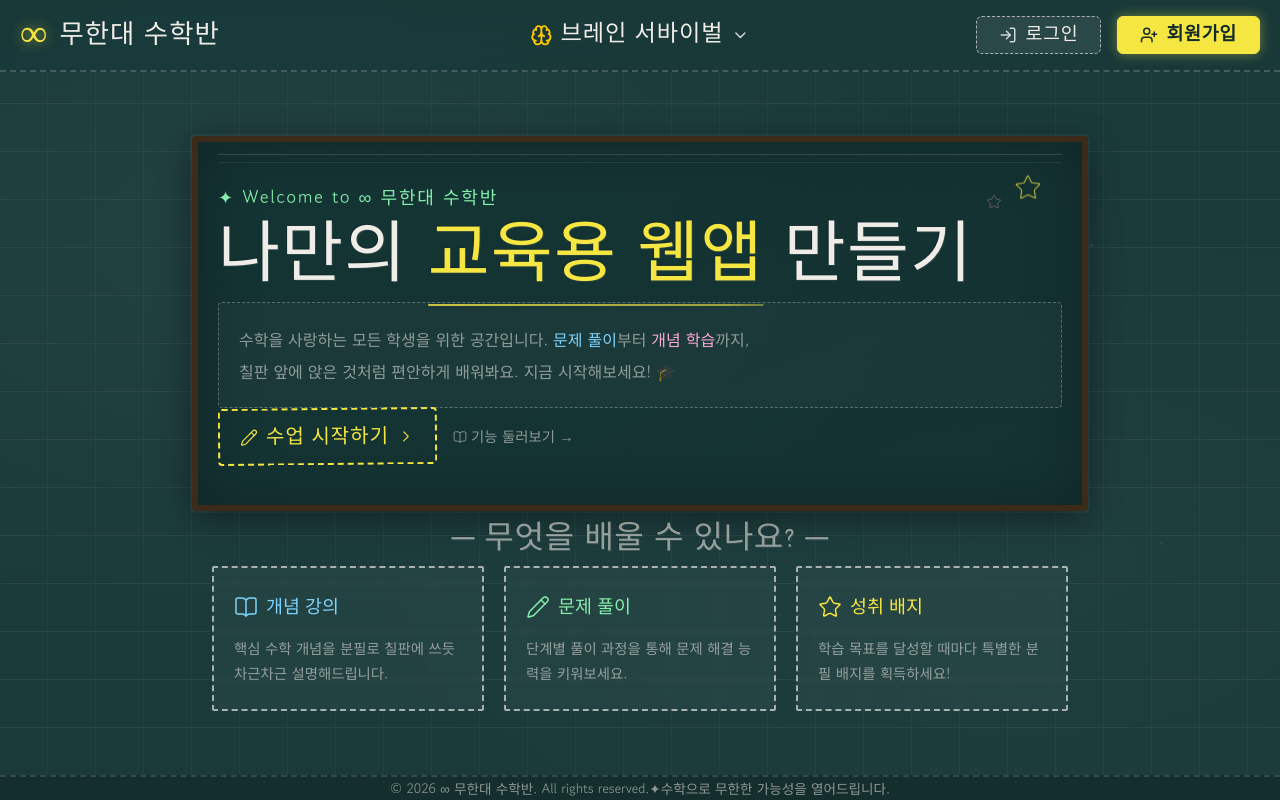
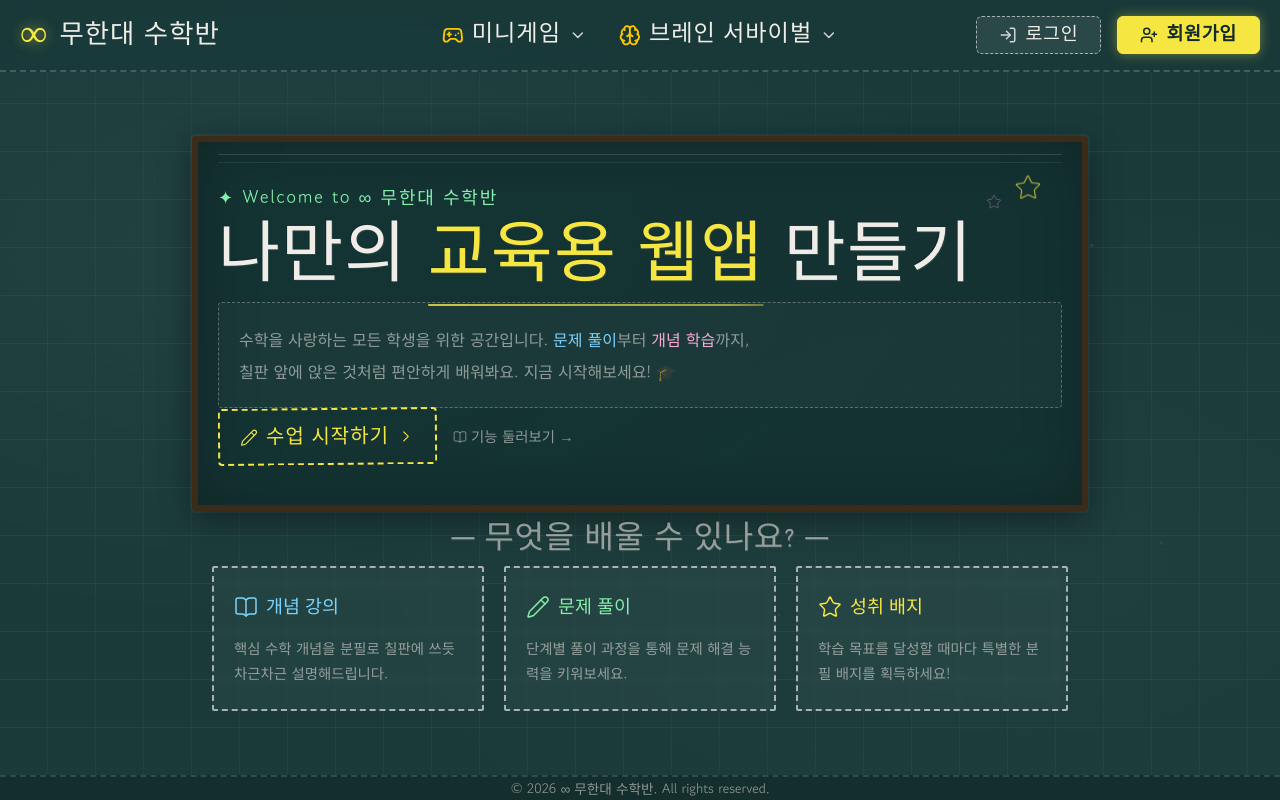
Before and after one commit to rlawlsdnjs78-infinity/infinitymath, a Next.js app: page / in a window 1280 px wide. Built offline with nearby package versions, Linux system fonts and the light colour scheme.

Commit message:
feat: add Mini Games to header, update footer text, and add spacing to dropdown menus

```diff
--- a/src/app/components/NavMenu.tsx
+++ b/src/app/components/NavMenu.tsx
@@ -9,27 +9,87 @@
 
 import { useState } from "react";
 import Link from "next/link";
-import { ChevronDown, LogIn, UserPlus, Brain } from "lucide-react";
+import { ChevronDown, LogIn, UserPlus, Brain, Gamepad2 } from "lucide-react";
 
 export default function NavMenu({ mode }: { mode: "center" | "auth" }) {
-  const [isDropdownOpen, setIsDropdownOpen] = useState(false);
+  const [isBrainOpen, setIsBrainOpen] = useState(false);
+  const [isMiniOpen, setIsMiniOpen] = useState(false);
 
-  // mode="center": 중앙 브레인 서바이벌
+  // mode="center": 중앙 미니게임 & 브레인 서바이벌
   if (mode === "center") {
     return (
-      <nav aria-label="메인 네비게이션" className="relative">
+      <nav aria-label="메인 네비게이션" className="flex items-center gap-6 sm:gap-8">
+        {/* ── 1. 미니게임 드롭다운 ── */}
         <div
           className="relative py-1"
-          onMouseEnter={() => setIsDropdownOpen(true)}
-          onMouseLeave={() => setIsDropdownOpen(false)}
+          onMouseEnter={() => setIsMiniOpen(true)}
+          onMouseLeave={() => setIsMiniOpen(false)}
         >
           <button
             type="button"
-            className="flex items-center gap-2 px-4 py-1.5 rounded-md transition-all duration-200 hover:bg-teal-900/60"
+            className="flex items-center gap-2 px-3 py-1.5 rounded-md transition-all duration-200 hover:bg-teal-900/60"
             style={{
               fontFamily: "var(--font-chalk)",
               fontSize: "1.45rem",
-              color: isDropdownOpen ? "var(--chalk-yellow)" : "var(--chalk-white)",
+              color: isMiniOpen ? "var(--chalk-yellow)" : "var(--chalk-white)",
+              background: "transparent",
+              border: "none",
+              cursor: "pointer",
+              letterSpacing: "0.04em",
+            }}
+          >
+            <Gamepad2 size={22} className="text-yellow-400" />
+            <span>미니게임</span>
+            <ChevronDown
+              size={18}
+              className={`transition-transform duration-200 ${
+                isMiniOpen ? "rotate-180 text-yellow-400" : "text-gray-300"
+              }`}
+            />
+          </button>
+
+          {/* 미니게임 상세메뉴 드롭다운 (메뉴와 상세창 사이 여백 pt-3 적용) */}
+          {isMiniOpen && (
+            <div
+              className="absolute left-1/2 -translate-x-1/2 top-full pt-3 z-50 min-w-[200px]"
+              style={{ animation: "slideInUp 0.2s ease forwards" }}
+            >
+              <div
+                className="chalk-box-straight shadow-2xl p-3 rounded flex flex-col gap-1.5"
+                style={{
+                  background: "rgba(20, 48, 48, 0.98)",
+                  backdropFilter: "blur(12px)",
+                  border: "2px dashed var(--chalk-yellow)",
+                }}
+              >
+                <div
+                  className="flex items-center gap-2.5 px-4 py-3 text-lg rounded text-gray-300"
+                  style={{
+                    fontFamily: "var(--font-chalk)",
+                    letterSpacing: "-0.015em",
+                  }}
+                >
+                  <span className="w-2 h-2 rounded-full bg-teal-400 inline-block flex-shrink-0" />
+                  <span className="text-sm font-medium text-gray-300" style={{ fontFamily: "var(--font-body)" }}>준비 중입니다</span>
+                </div>
+              </div>
+            </div>
+          )}
+        </div>
+
+        {/* ── 2. 브레인 서바이벌 드롭다운 ── */}
+        <div
+          className="relative py-1"
+          onMouseEnter={() => setIsBrainOpen(true)}
+          onMouseLeave={() => setIsBrainOpen(false)}
+        >
+          <button
+            type="button"
+            className="flex items-center gap-2 px-3 py-1.5 rounded-md transition-all duration-200 hover:bg-teal-900/60"
+            style={{
+              fontFamily: "var(--font-chalk)",
+              fontSize: "1.45rem",
+              color: isBrainOpen ? "var(--chalk-yellow)" : "var(--chalk-white)",
               background: "transparent",
               border: "none",
               cursor: "pointer",
@@ -41,15 +101,15 @@ export default function NavMenu({ mode }: { mode: "center" | "auth" }) {
             <ChevronDown
               size={18}
               className={`transition-transform duration-200 ${
-                isDropdownOpen ? "rotate-180 text-yellow-400" : "text-gray-300"
+                isBrainOpen ? "rotate-180 text-yellow-400" : "text-gray-300"
               }`}
             />
           </button>
 
-          {/* 드롭다운 메뉴 (수식 피라미드) */}
-          {isDropdownOpen && (
+          {/* 브레인 서바이벌 상세메뉴 드롭다운 (메뉴와 상세창 사이 여백 pt-3 적용) */}
+          {isBrainOpen && (
             <div
-              className="absolute left-1/2 -translate-x-1/2 top-full pt-2 z-50 min-w-[200px]"
+              className="absolute left-1/2 -translate-x-1/2 top-full pt-3 z-50 min-w-[200px]"
               style={{ animation: "slideInUp 0.2s ease forwards" }}
             >
               <div
@@ -68,7 +128,7 @@ export default function NavMenu({ mode }: { mode: "center" | "auth" }) {
                     color: "var(--chalk-yellow)",
                     textDecoration: "none",
                   }}
-                  onClick={() => setIsDropdownOpen(false)}
+                  onClick={() => setIsBrainOpen(false)}
                 >
                   <span className="w-2.5 h-2.5 rounded-full bg-yellow-400 inline-block flex-shrink-0" />
                   <span>수식 피라미드</span>
--- a/src/app/page.tsx
+++ b/src/app/page.tsx
@@ -262,8 +262,6 @@ function Footer() {
     >
       <p style={{ fontFamily: "var(--font-body)", color: "var(--chalk-dim)", fontSize: "0.85rem" }}>
         © {year} ∞ 무한대 수학반. All rights reserved.
-        <span className="mx-2" aria-hidden="true">✦</span>
-        수학으로 무한한 가능성을 열어드립니다.
       </p>
     </footer>
   );
```
